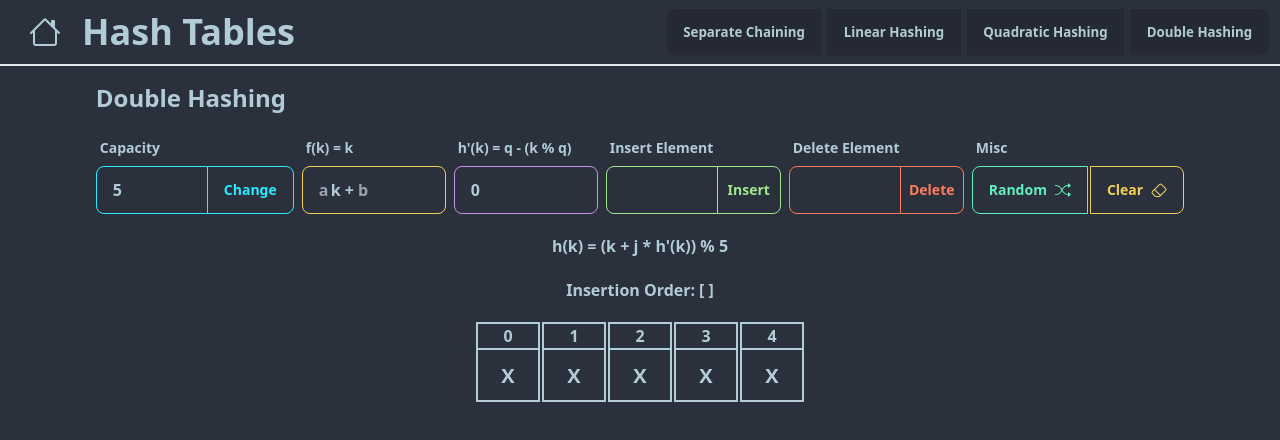
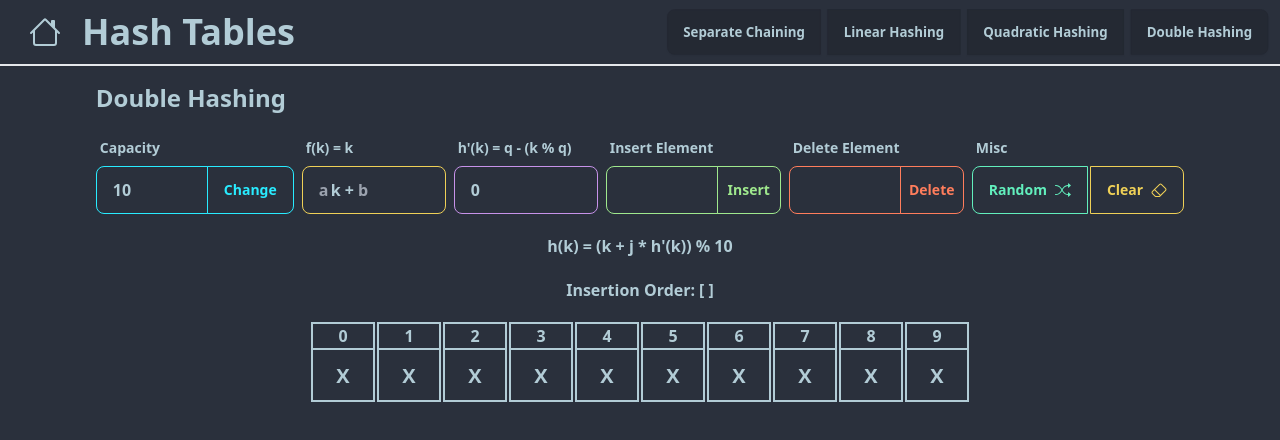
Before and after one commit to alexespejo/dsa-visualizer, a Svelte app: page /hash_tables/double_hashing in a window 1280 px wide. Shown: the top 440 px of the page. Built offline with nearby package versions, Linux system fonts and the light colour scheme.

Commit message:
update capacitance

```diff
--- a/src/routes/HashTables/DoubleHashing.svelte
+++ b/src/routes/HashTables/DoubleHashing.svelte
@@ -17,12 +17,23 @@
   removeDoubleHashing,
  } from "../../lib/hashTableFunctions/doubleHashing";
 
- let hashingArray: number[] = [null, null, null, null, null];
+ let hashingArray: number[] = [
+  null,
+  null,
+  null,
+  null,
+  null,
+  null,
+  null,
+  null,
+  null,
+  null,
+ ];
  let insertionOrder: number[] = [];
  let secondHashFunctionK: number = 0;
  let numToInsert: number;
  let numToDelete: number;
- let capacity: number = 5;
+ let capacity: number = 10;
  let hashFuncA: number;
  let hashFuncB: number;
 
--- a/src/routes/HashTables/Linear.svelte
+++ b/src/routes/HashTables/Linear.svelte
@@ -26,13 +26,24 @@
  } from "../../lib/hashTableFunctions/linearProbing";
  import TextInput from "../../components/custom/Inputs/TextInput.svelte";
 
- let hashingArray: number[] = [null, null, null, null, null];
+ let hashingArray: number[] = [
+  null,
+  null,
+  null,
+  null,
+  null,
+  null,
+  null,
+  null,
+  null,
+  null,
+ ];
+ let capacity: number = 10;
  let insertionOrder: number[] = [];
  let stepSize: number = 1;
  let valueInsert: number;
  let numToInsert: number;
  let numToDelete: number;
- let capacity: number = 5;
 
  let hashFuncA: number;
  let hashFuncB: number;
--- a/src/routes/HashTables/Quadratic.svelte
+++ b/src/routes/HashTables/Quadratic.svelte
@@ -16,11 +16,22 @@
  import ArrayElementIndexed from "../../components/Array/ArrayElementIndexed.svelte";
  import Button from "../../components/custom/Button.svelte";
 
- let hashingArray: number[] = [null, null, null, null, null];
+ let hashingArray: number[] = [
+  null,
+  null,
+  null,
+  null,
+  null,
+  null,
+  null,
+  null,
+  null,
+  null,
+ ];
  let insertionOrder: number[] = [];
  let numToInsert: number;
  let numToDelete: number;
- let capacity: number = 5;
+ let capacity: number = 10;
  let hashFuncA: number;
  let hashFuncB: number;
  function insert() {
```
